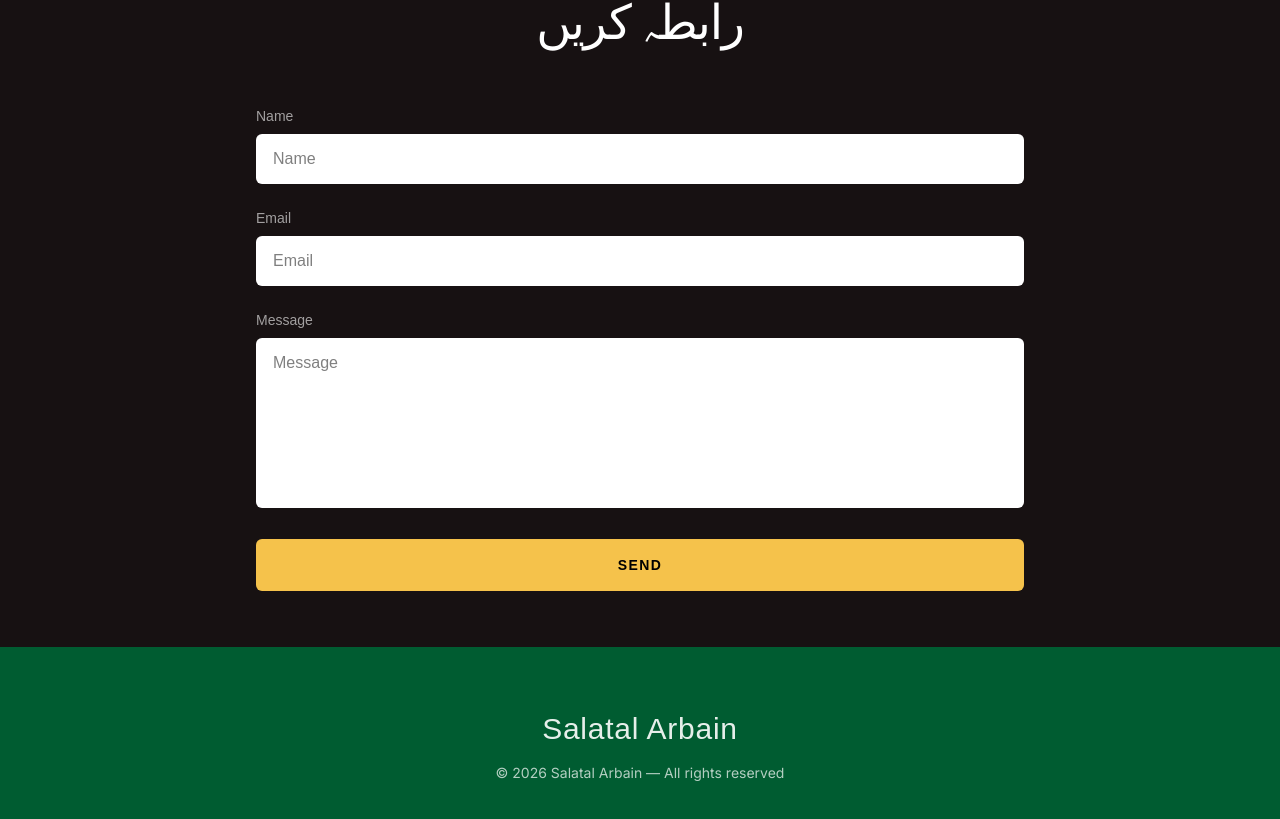
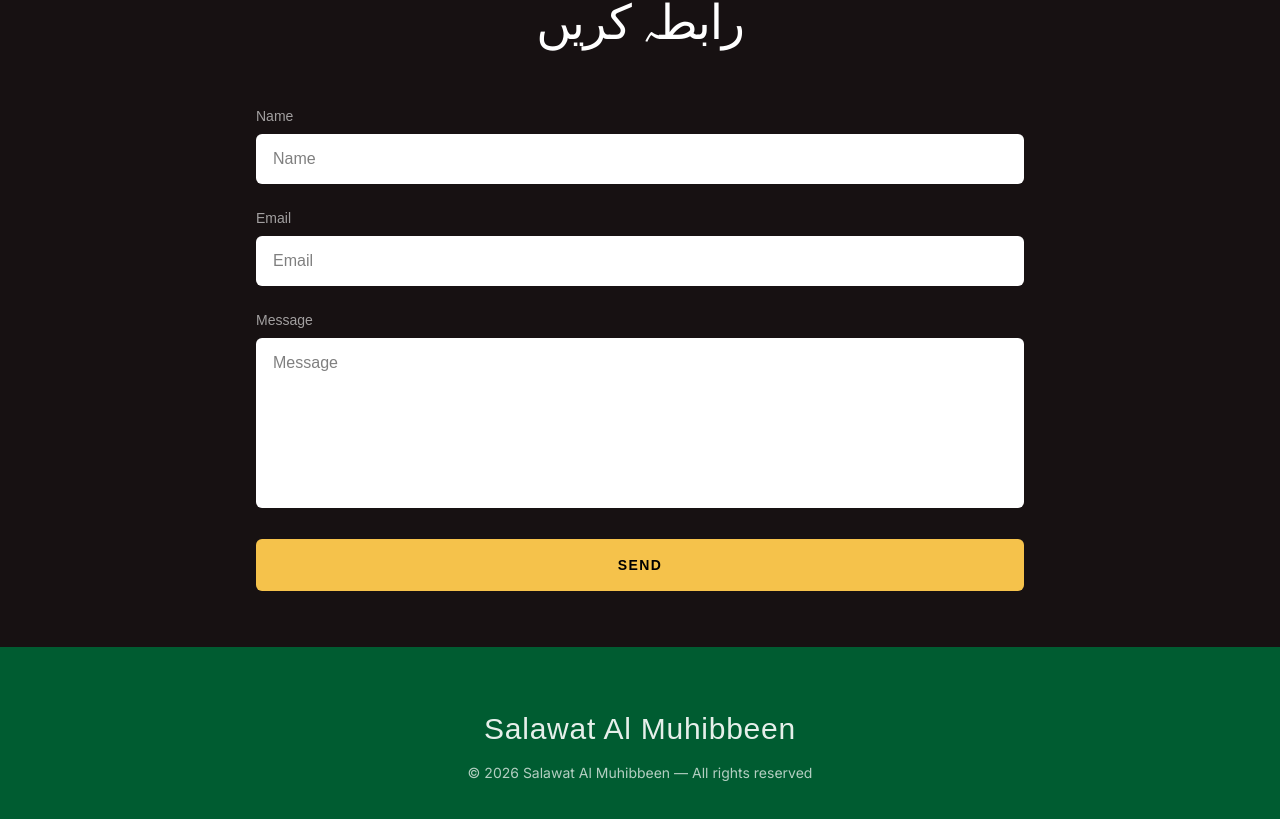
Before and after one commit to mdfh/salatal-arbain-site, a Next.js app: page / in a window 1280 px wide. Shown: the part 3574-4393 px from the top of the page. Built offline with nearby package versions, Linux system fonts and the light colour scheme; no server answers; a web font is replaced by a local one.

Commit message:
App name changed.

```diff
--- a/src/app/layout.tsx
+++ b/src/app/layout.tsx
@@ -22,30 +22,30 @@ const baskervville = Baskervville({
 
 export const metadata: Metadata = {
   title: {
-    default: "Salatal Arbain – 40 Durood on Prophet Muhammad (ﷺ)",
-    template: "%s | Salatal Arbain",
+    default: "Salawat Al Muhibbeen – Duroods on Prophet Muhammad (ﷺ)",
+    template: "%s | Salawat Al Muhibbeen",
   },
   description:
-    "Explore Salatal Arbain, a collection of 40 beautiful durood (salutations) upon Prophet Muhammad (ﷺ). A spiritual guide for daily recitation and blessings.",
+    "Explore Salawat Al Muhibbeen, a collection of beautiful durood (salutations) upon Prophet Muhammad (ﷺ). A spiritual guide for daily recitation and blessings.",
   keywords: [
-    "Salatal Arbain",
+    "Salawat Al Muhibbeen",
     "40 Durood",
     "Durood Sharif",
     "Salawat on Prophet Muhammad",
     "Islamic supplications",
     "Darood collection",
   ],
-  authors: [{ name: "Salatal Arbain" }],
-  creator: "Salatal Arbain",
-  metadataBase: new URL("https://salatal-arbain.netlify.app"),
+  authors: [{ name: "Salawat Al Muhibbeen" }],
+  creator: "Salawat Al Muhibbeen",
+  metadataBase: new URL("https://salawat-al-muhibbeen.com"),
   openGraph: {
-    title: "Salatal Arbain",
+    title: "Salawat Al Muhibbeen",
     description:
       "A collection of 40 durood (salawat) upon Prophet Muhammad (ﷺ) for spiritual growth and blessings.",
-    url: "https://salatal-arbain.netlify.app",
-    siteName: "Salatal Arbain",
+    url: "https://salawat-al-muhibbeen.com",
+    siteName: "Salawat Al Muhibbeen",
     images: [
-      { url: "/og-image.png", width: 1200, height: 630, alt: "Salatal Arbain" },
+      { url: "/og-image.png", width: 1200, height: 630, alt: "Salawat Al Muhibbeen" },
     ],
     locale: "en_US",
     type: "website",
@@ -53,7 +53,7 @@ export const metadata: Metadata = {
   icons: { icon: "/favicon.svg" },
   twitter: {
     card: "summary_large_image",
-    title: "Salatal Arbain",
+    title: "Salawat Al Muhibbeen",
     description:
       "Read and reflect on 40 durood (salawat) upon Prophet Muhammad (ﷺ).",
     images: ["/og-image.png"],
--- a/src/components/Footer.tsx
+++ b/src/components/Footer.tsx
@@ -12,14 +12,14 @@ export default function Footer() {
       <div className="w-full bg-gradient-to-b from-[#005c31] to-[#005c31]">
         <div className="mx-auto max-w-6xl px-4 py-16 text-center">
           <p className="text-white/90 text-2xl md:text-3xl font-medium tracking-wide font-en">
-            Salatal Arbain
+            Salawat Al Muhibbeen
           </p>
 
           <p className="mt-4 text-white/70 text-sm">
             © {year}{" "}
             {lang === "ur"
               ? "صلوٰۃ الاربعین — جملہ حقوق محفوظ ہیں"
-              : "Salatal Arbain — All rights reserved"}
+              : "Salawat Al Muhibbeen — All rights reserved"}
           </p>
         </div>
       </div>
```
